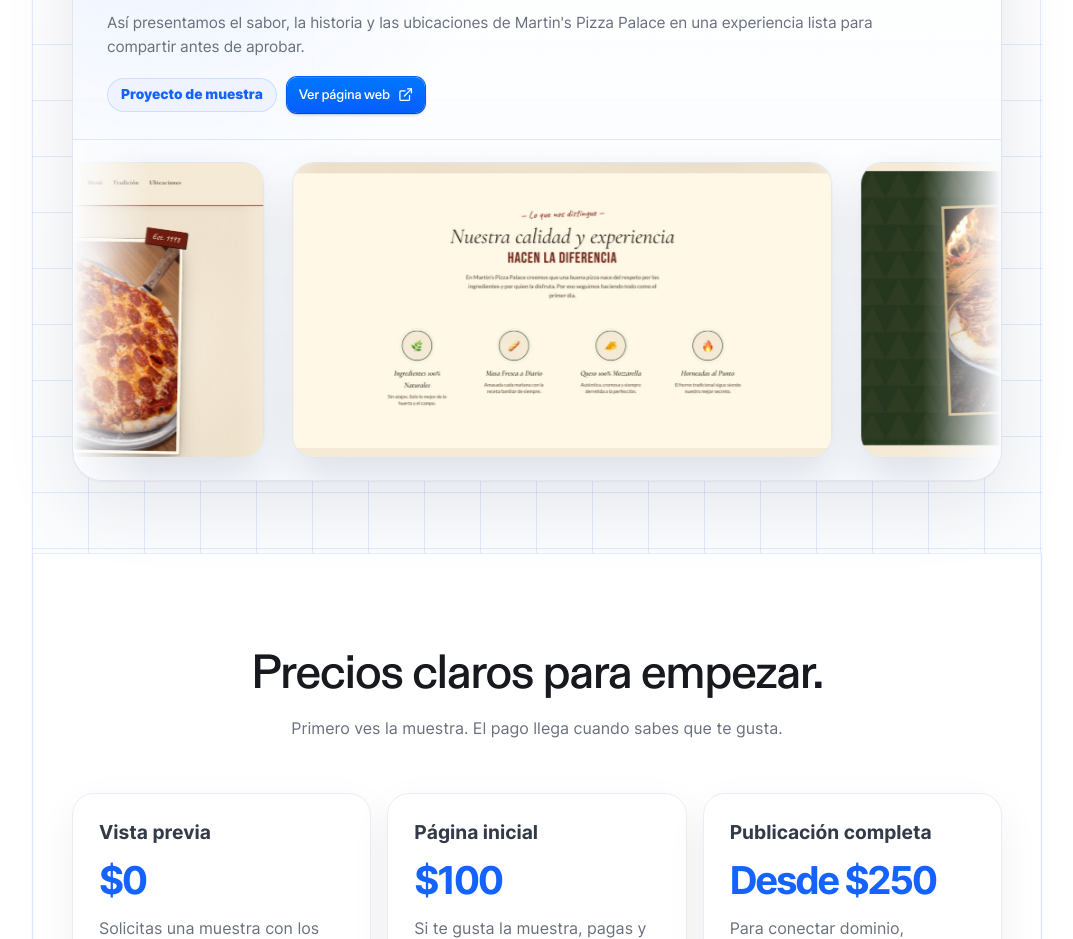
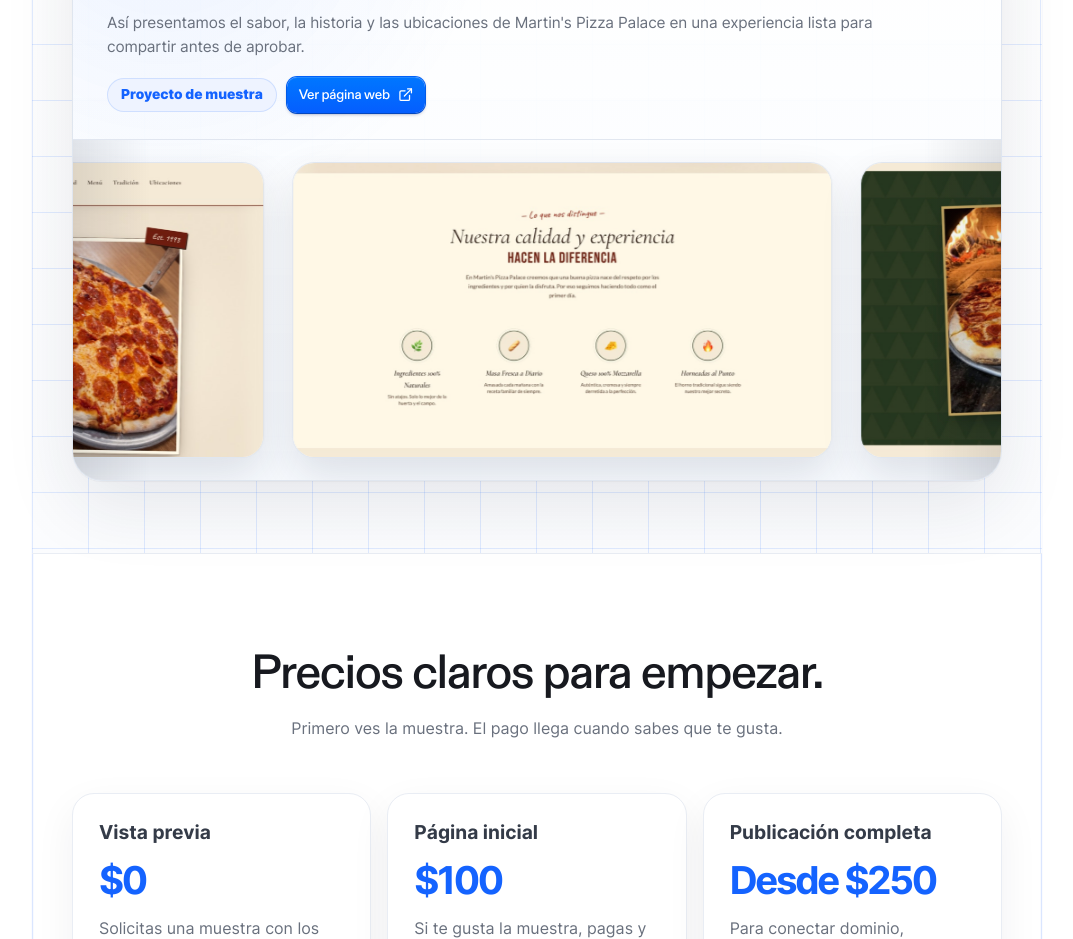
Before and after one commit to ayxse/elevalo, a React (Vite) app: page / in a window 1280 px wide. Shown: the part 2540-3479 px from the top of the page, without its empty margins (103-1176 px from the left). Built offline with nearby package versions, Linux system fonts and the light colour scheme.

Commit message:
Darken recent sites marquee fades
Adjust the recent sites marquee edge gradients to use a subtle slate tint instead of the previous near-white fade, improving contrast on the current background.

```diff
--- a/src/styles.css
+++ b/src/styles.css
@@ -1487,12 +1487,12 @@ p {
 }
 
 .recent-sites-marquee::before {
-  background: linear-gradient(90deg, #fbfcfe, rgba(251, 252, 254, 0));
+  background: linear-gradient(90deg, rgba(15, 23, 42, 0.1), rgba(15, 23, 42, 0));
   left: 0;
 }
 
 .recent-sites-marquee::after {
-  background: linear-gradient(270deg, #fbfcfe, rgba(251, 252, 254, 0));
+  background: linear-gradient(270deg, rgba(15, 23, 42, 0.1), rgba(15, 23, 42, 0));
   right: 0;
 }
 
```
